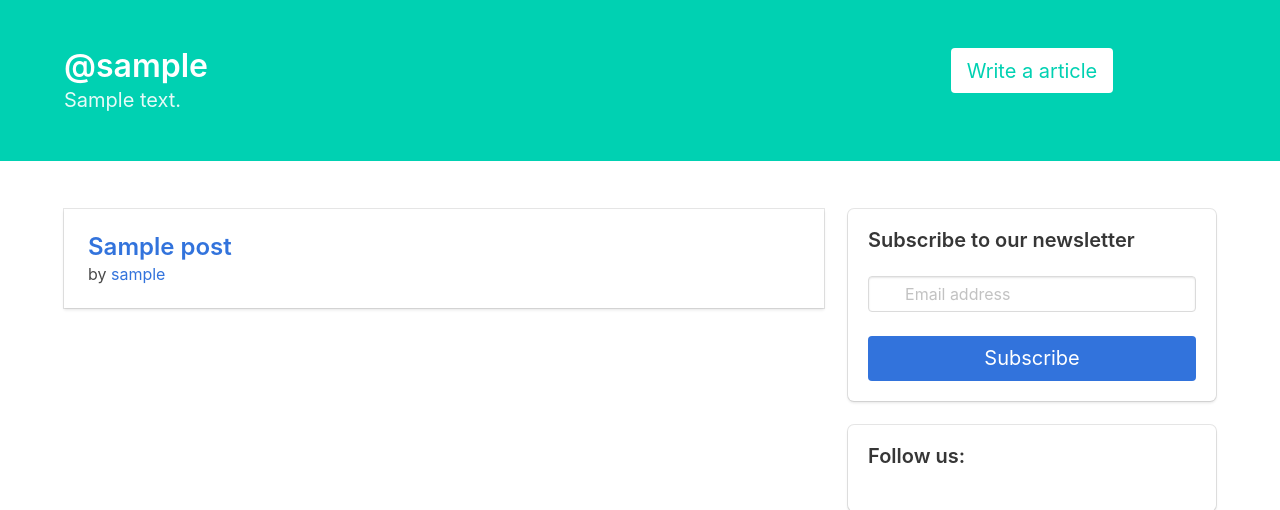
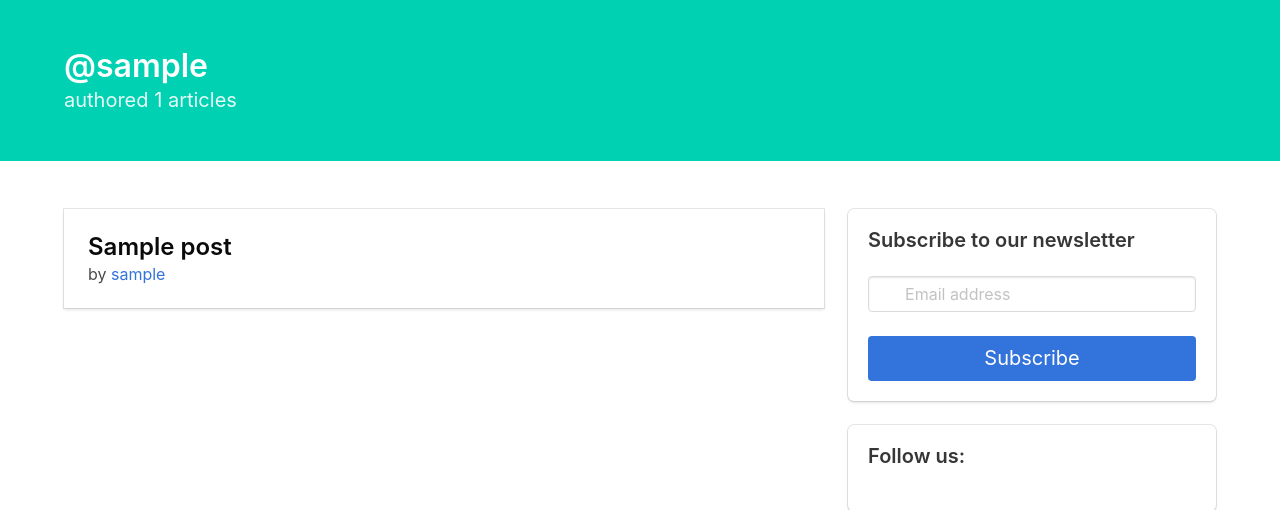
Before and after one commit to vaibhavmule/csclub, a Django app: template templates/blog_posts_by_user.html in a window 1280 px wide. Shown: the part 52-562 px from the top of the page. Run offline with Django 3.2, Linux system fonts and the light colour scheme; tables that the repository leaves empty hold one stand-in row (values such as "Sample post"); the template is opened without the code that fills it: values that come from a table or form of the project are taken from there, most other values are stand-ins (such as "Sample title", 1, 10 or a date in 2020).

Commit message:
make hypherlink blank text

```diff
--- a/templates/blog_posts.html
+++ b/templates/blog_posts.html
@@ -27,7 +27,7 @@
           <div class="card-content">
             <div class="media">
               <div class="media-content">
-                <p class="title is-4"><a href="{% url 'post_detail' post.author.username post.slug %}">{{post.title}}</a></p>
+                <p class="title is-4"><a href="{% url 'post_detail' post.author.username post.slug %}" class="has-text-black">{{post.title}}</a></p>
                 <p class="subtitle is-6">by <a href="/{{post.author.username}}">{{post.author.username}}</a></p>
               </div>
             </div>
--- a/templates/blog_posts_by_user.html
+++ b/templates/blog_posts_by_user.html
@@ -7,13 +7,13 @@
       <div class="columns">
         <div class="column">
           <h1 class="title">@{{author.username}}</h1>
-          <p class="subtitle">{{bio}}</p>
+          <p class="subtitle">authored {{posts.count}} articles</p>
         </div>
-        <div class="column is-narrow is-4 has-text-centered">
+<!--         <div class="column is-narrow is-4 has-text-centered">
           <a class="button is-primary is-medium is-inverted" href="{% url 'post_new' %}">
             Write a article
           </a>
-        </div>
+        </div> -->
       </div>
     </div>
   </div>
@@ -29,11 +29,11 @@
               <div class="media-content">
                 <p class="title is-4">
                   {% if post.published_date is null %}
-                    <a href="{% url 'post_edit' post.pk %}">
+                    <a href="{% url 'post_edit' post.pk %}" class="has-text-black">
                       {{post.title}} <span class="tag is-primary">Draft</span>
                     </a>
                   {% else %}
-                    <a href="{% url 'post_detail' post.author.username post.slug %}">{{post.title}}</a>
+                    <a href="{% url 'post_detail' post.author.username post.slug %}" class="has-text-black">{{post.title}}</a>
                   {% endif %}
                 </p>
                 <p class="subtitle is-6">by <a href="/{{post.author.username}}">{{post.author.username}}</a></p>
--- a/templates/companies.html
+++ b/templates/companies.html
@@ -33,7 +33,7 @@
               </div>
               <div class="media-content">
                 <p class="title is-4">
-                  <a href="{% url 'jobs_by_employer' company.slug %}">{{company.title}}</a>
+                  <a href="{% url 'jobs_by_employer' company.slug %}" class="has-text-black">{{company.title}}</a>
                 </p>
                 <p class="subtitle is-6"><a href="{{company.wesbite}}">Website</a></p>
               </div>
```
